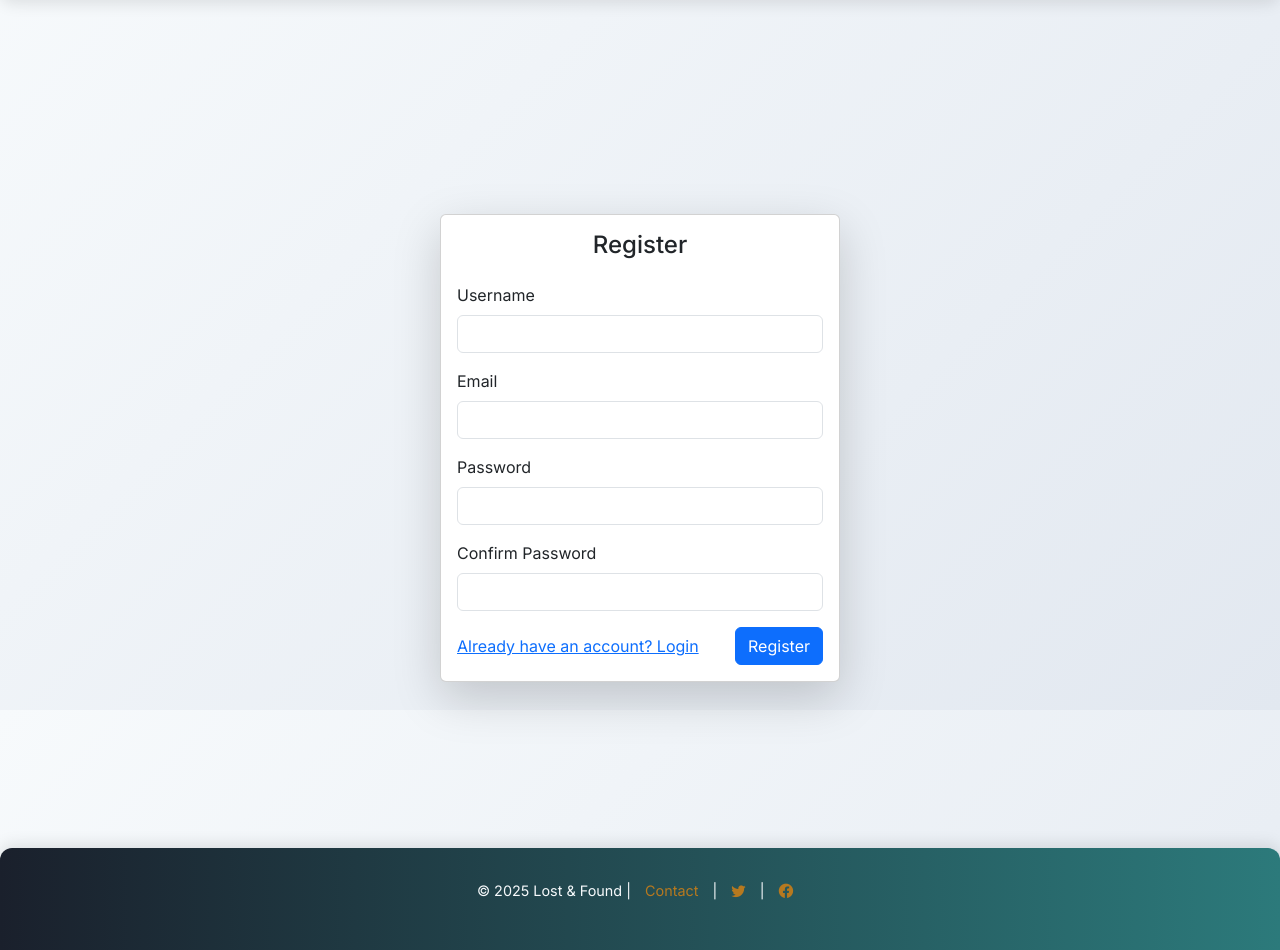
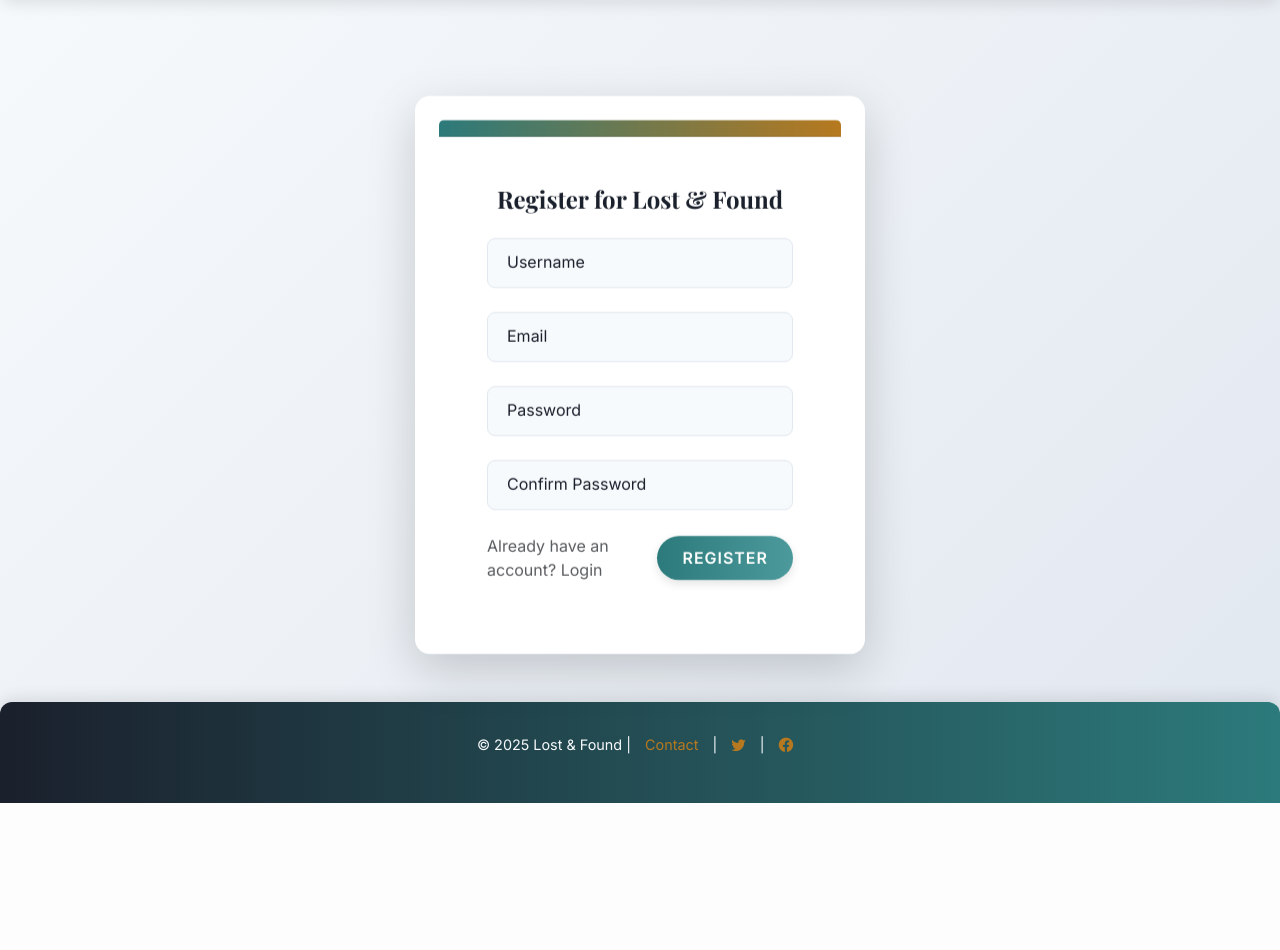
Before and after one commit to Nepal-College-of-Information-Technology/web-service-Sugaam, a Django app: page /register/ in a window 1280 px wide. Shown: the part 90-1040 px from the top of the page. After the commit the page ends 893 px from the top, so only its background shows below. Run offline with Django 5.2, Linux system fonts and the light colour scheme.

Commit message:
Update register.html

```diff
--- a/EAPD_Project/lostandfound/board/templates/register.html
+++ b/EAPD_Project/lostandfound/board/templates/register.html
@@ -1,42 +1,153 @@
 {% extends 'base.html' %}
 
 {% block content %}
-<div class="container d-flex justify-content-center align-items-center" style="height: 100vh;">
-  <div class="card shadow-lg" style="width: 100%; max-width: 400px;">
-    <div class="card-body">
-      <h4 class="card-title text-center mb-4">Register</h4>
+<div class="container py-5 d-flex justify-content-center align-items-center">
+  <div class="card elegant-card shadow-lg p-4 animate__animated animate__fadeInUp" style="width: 100%; max-width: 450px;">
+    <div class="card-header" style="background: linear-gradient(90deg, #2C7A7B, #B7791F); height: 5px;"></div>
+    <div class="card-body p-5">
+      <h4 class="card-title text-center mb-4 fw-bold" style="font-family: 'Playfair Display', serif; color: #1A202C;">Register for Lost & Found</h4>
 
-      <form method="POST">
+      <!-- Display form or authentication errors -->
+      {% if form.errors or messages %}
+        <div class="alert alert-danger alert-dismissible fade show" role="alert">
+          <strong>Error:</strong>
+          <ul>
+            {% for message in messages %}
+              <li>{{ message }}</li>
+            {% endfor %}
+            {% for field, errors in form.errors.items %}
+              {% for error in errors %}
+                <li>{{ field|title }}: {{ error }}</li>
+              {% endfor %}
+            {% endfor %}
+          </ul>
+          <button type="button" class="btn-close" data-bs-dismiss="alert" aria-label="Close"></button>
+        </div>
+      {% endif %}
+
+      <form method="POST" id="registerForm" aria-label="Register a new account">
         {% csrf_token %}
 
-        <div class="mb-3">
-          <label for="username" class="form-label">Username</label>
-          <input type="text" class="form-control" id="username" name="username" required>
+        <div class="form-group mb-4 position-relative">
+          <input type="text" id="id_username" name="username" class="form-control elegant-input" required placeholder="Username">
+          <label for="id_username" class="elegant-label">Username</label>
         </div>
 
-        <div class="mb-3">
-          <label for="email" class="form-label">Email</label>
-          <input type="email" class="form-control" id="email" name="email" required>
+        <div class="form-group mb-4 position-relative">
+          <input type="email" id="id_email" name="email" class="form-control elegant-input" required placeholder="Email">
+          <label for="id_email" class="elegant-label">Email</label>
         </div>
 
-        <div class="mb-3">
-          <label for="password" class="form-label">Password</label>
-          <input type="password" class="form-control" id="password" name="password" required>
+        <div class="form-group mb-4 position-relative">
+          <input type="password" id="id_password" name="password" class="form-control elegant-input" required placeholder="Password">
+          <label for="id_password" class="elegant-label">Password</label>
         </div>
 
-        <div class="mb-3">
-          <label for="confirm_password" class="form-label">Confirm Password</label>
-          <input type="password" class="form-control" id="confirm_password" name="confirm_password" required>
+        <div class="form-group mb-4 position-relative">
+          <input type="password" id="id_confirm_password" name="confirm_password" class="form-control elegant-input" required placeholder="Confirm Password">
+          <label for="id_confirm_password" class="elegant-label">Confirm Password</label>
         </div>
 
-        <div class="d-flex justify-content-between align-items-center">
-          <div>
-            <a href="/login/">Already have an account? Login</a>
-          </div>
-          <button type="submit" class="btn btn-primary">Register</button>
+        <div class="d-flex justify-content-between align-items-center mt-4">
+          <a href="/login/" class="text-muted" style="font-family: 'Inter', sans-serif; color: #B7791F; text-decoration: none; transition: color 0.3s ease;">
+            Already have an account? Login
+          </a>
+          <button type="submit" class="btn elegant-btn">Register</button>
         </div>
       </form>
     </div>
   </div>
 </div>
+
+<style>
+  .elegant-input {
+    border: 1px solid #E2E8F0;
+    border-radius: 8px;
+    padding: 12px 15px;
+    font-size: 1rem;
+    background: #F7FAFC;
+    transition: all 0.3s ease;
+    font-family: 'Inter', sans-serif;
+  }
+
+  .elegant-input:focus {
+    border-color: #2C7A7B;
+    box-shadow: 0 0 8px rgba(44, 122, 123, 0.2);
+    outline: none;
+  }
+
+  .elegant-input::placeholder {
+    color: transparent;
+  }
+
+  .elegant-label {
+    font-family: 'Inter', sans-serif;
+    font-size: 1rem;
+    font-weight: 400;
+    color: #1A202C;
+    position: absolute;
+    top: 12px;
+    left: 15px;
+    padding: 0 5px;
+    transition: all 0.3s ease;
+    pointer-events: none;
+  }
+
+  .elegant-input:focus + .elegant-label,
+  .elegant-input:not(:placeholder-shown) + .elegant-label {
+    top: -10px;
+    font-size: 0.8rem;
+    background: #F7FAFC;
+    color: #2C7A7B;
+  }
+
+  .elegant-btn {
+    background: linear-gradient(90deg, #2C7A7B, #4C9A9B);
+    border: none;
+    border-radius: 25px;
+    padding: 10px 25px;
+    color: #FFFFFF;
+    font-family: 'Inter', sans-serif;
+    font-weight: 600;
+    text-transform: uppercase;
+    letter-spacing: 1px;
+    box-shadow: 0 4px 10px rgba(0, 0, 0, 0.1);
+    transition: all 0.3s ease;
+  }
+
+  .elegant-btn:hover {
+    background: linear-gradient(90deg, #4C9A9B, #2C7A7B);
+    transform: scale(1.05);
+    box-shadow: 0 6px 15px rgba(0, 0, 0, 0.15);
+  }
+
+  .elegant-btn:focus {
+    outline: 2px solid #2C7A7B;
+    outline-offset: 2px;
+  }
+
+  @media (max-width: 576px) {
+    .elegant-card {
+      padding: 1.5rem;
+    }
+    h4 {
+      font-size: 1.5rem;
+    }
+    .elegant-btn {
+      padding: 8px 20px;
+      font-size: 0.9rem;
+    }
+  }
+</style>
+
+<script>
+  // Form submission handling
+  const form = document.getElementById('registerForm');
+  const submitButton = form.querySelector('button[type="submit"]');
+
+  form.addEventListener('submit', () => {
+    submitButton.disabled = true;
+    submitButton.innerHTML = '<span class="spinner-border spinner-border-sm" role="status" aria-hidden="true"></span> Registering...';
+  });
+</script>
 {% endblock %}
```
